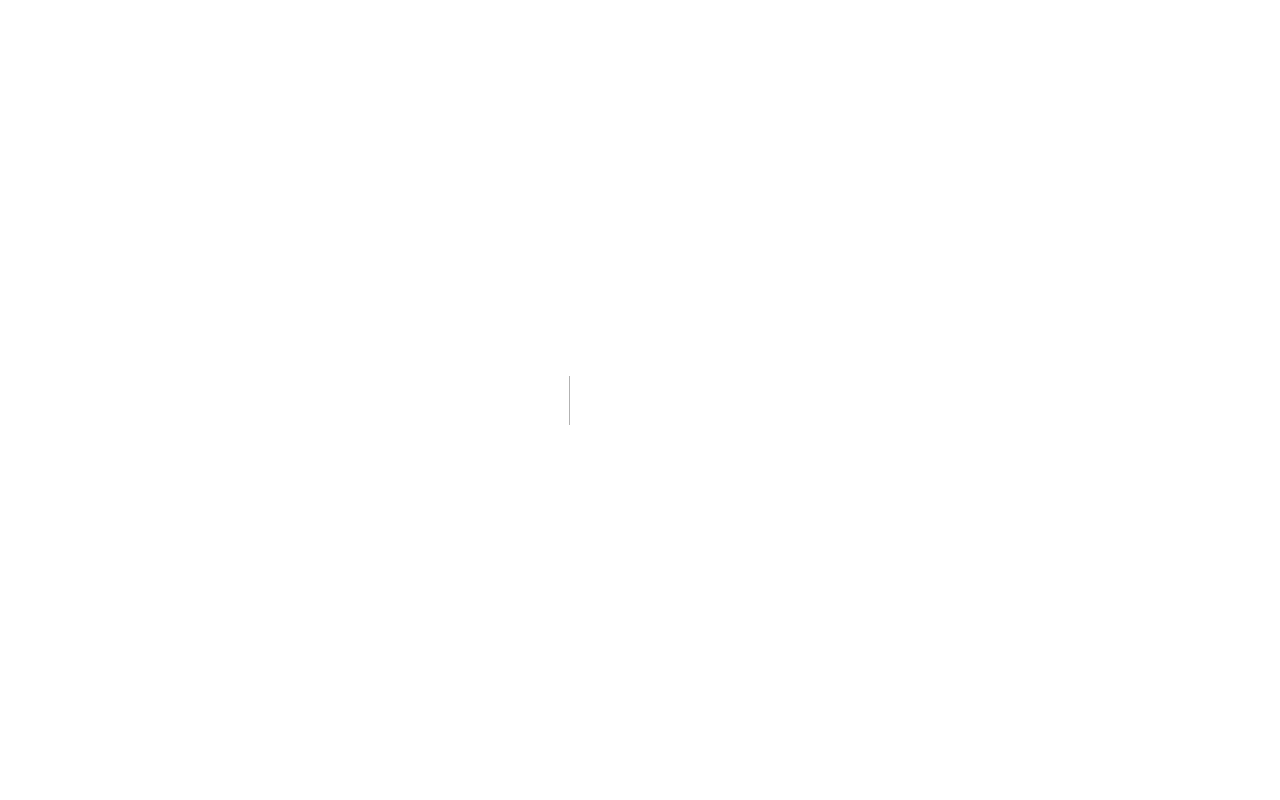
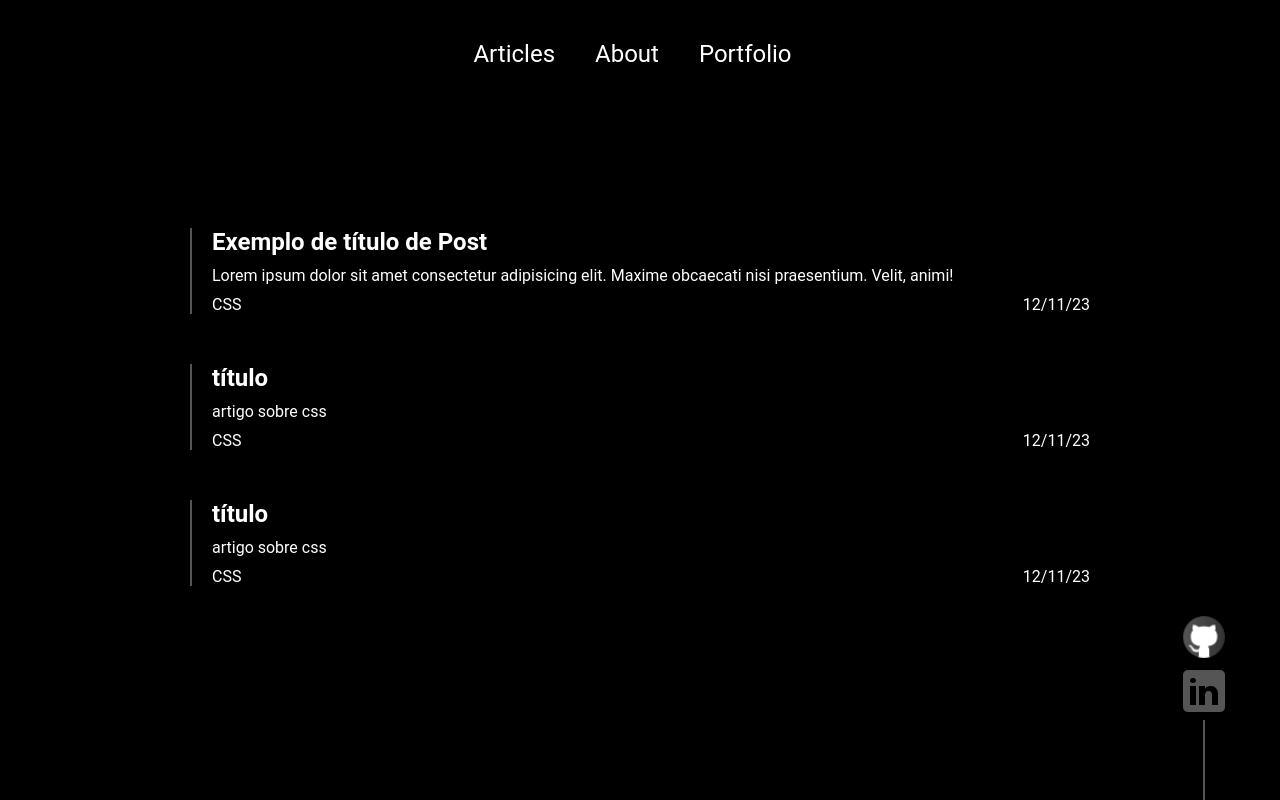
Before and after one commit to renatomagnus/blog, a Next.js app: page /all-posts in a window 1280 px wide. Before the commit this address had no page. Built offline with nearby package versions, Linux system fonts and the light colour scheme; a web font is replaced by a local one.

Commit message:
WIP all posts

```diff
--- /dev/null
+++ b/src/components/article/index.js
@@ -0,0 +1,16 @@
+const Article = ({ title, text, theme, date, className }) => {
+  return (
+    <section className={`articles underlined-articles ${className ? className : ''}`}>
+      <div className="article-items">
+        <h2 className="article-title">{title}</h2>
+        <p className="article-text">{text}</p>
+        <div className="article-footer">
+          <p className="article-theme">{theme}</p>
+          <p className="article-date">{date}</p>
+        </div>
+      </div>
+    </section>
+  );
+};
+
+export default Article;
--- /dev/null
+++ b/src/components/article/styles.css
@@ -0,0 +1,18 @@
+.articles {
+  width: 900px;
+  border-left: 2px solid #555;
+  padding-left: 20px;
+  margin: 50px auto 0;
+  cursor: pointer;
+}
+.articles .article-items .article-text {
+  margin-top: 10px;
+}
+.articles .article-items .article-footer {
+  margin-top: 10px;
+  display: flex;
+  justify-content: space-between;
+}
+.margin-top-20vh {
+  margin-top: 20vh;
+}
--- /dev/null
+++ b/src/components/article/styles.less
@@ -0,0 +1,26 @@
+.articles {
+  width: 900px;
+  border-left: 2px solid #555;
+  padding-left: 20px;
+  margin: 50px auto 0;
+  cursor: pointer;
+  .article-items {
+    .article-title {
+    }
+    .article-text {
+      margin-top: 10px;
+    }
+    .article-footer {
+      margin-top: 10px;
+      display: flex;
+      justify-content: space-between;
+      .article-theme {
+      }
+      .article-date {
+      }
+    }
+  }
+}
+.margin-top-20vh {
+  margin-top: 20vh;
+}
--- a/src/components/knowledge/index.js
+++ b/src/components/knowledge/index.js
@@ -71,7 +71,7 @@ const Knowledge = () => {
             target="_blank"
             className="knowledge-item"
           >
-            <img src="icons/react.png" alt="" />
+            <img className="scale08" src="icons/react.png" alt="" />
             <p className="item-name">React.js</p>
           </a>
           <a
--- /dev/null
+++ b/src/pages/all-posts/index.js
@@ -0,0 +1,17 @@
+import Article from '@/components/article';
+import Header from '@/components/header';
+import SocialMedias from '@/components/socialmedias';
+
+const AllPosts = () => {
+  return (
+    <>
+      <Header />
+      <Article className="margin-top-20vh" title="Exemplo de título de Post" text="Lorem ipsum dolor sit amet consectetur adipisicing elit. Maxime obcaecati nisi praesentium. Velit, animi! " theme="CSS" date="12/11/23"/>
+      <Article title="título" text="artigo sobre css" theme="CSS" date="12/11/23"/>
+      <Article title="título" text="artigo sobre css" theme="CSS" date="12/11/23"/>
+      <SocialMedias />
+    </>
+  );
+};
+
+export default AllPosts;
--- a/src/styles/globals.css
+++ b/src/styles/globals.css
@@ -45,35 +45,6 @@ nav ul {
 }
 nav ul li {
   cursor: pointer;
-}
-.underlined,
-.underlined-mobile {
-  position: relative;
-  text-decoration: none;
-  white-space: nowrap;
-}
-.underlined:focus:after,
-.underlined:hover:after {
-  background-color: white;
-  transform: scaleX(1);
-}
-.underlined-mobile:focus:after,
-.underlined-mobile:hover:after {
-  background-color: #2bbca7;
-  transform: scaleX(1);
-}
-.underlined:after,
-.underlined-mobile:after {
-  bottom: -3px;
-  content: '';
-  display: block;
-  height: 2px;
-  left: 0;
-  position: absolute;
-  transform: scaleX(0);
-  transform-origin: left;
-  transition: transform 0.25s ease;
-  width: 100%;
 }
 @media (max-width: 600px) {
   header {
@@ -535,6 +506,24 @@ nav ul li {
     margin-left: 19px;
   }
 }
+.articles {
+  width: 900px;
+  border-left: 2px solid #555;
+  padding-left: 20px;
+  margin: 50px auto 0;
+  cursor: pointer;
+}
+.articles .article-items .article-text {
+  margin-top: 10px;
+}
+.articles .article-items .article-footer {
+  margin-top: 10px;
+  display: flex;
+  justify-content: space-between;
+}
+.margin-top-20vh {
+  margin-top: 20vh;
+}
 * {
   margin: 0;
   padding: 0;
@@ -562,3 +551,39 @@ body::-webkit-scrollbar {
 .scale08 {
   transform: scale(0.8);
 }
+.underlined,
+.underlined-mobile,
+.underlined-articles {
+  position: relative;
+  text-decoration: none;
+  white-space: nowrap;
+}
+.underlined:focus:after,
+.underlined:hover:after {
+  background-color: white;
+  transform: scaleX(1);
+}
+.underlined-mobile:focus:after,
+.underlined-mobile:hover:after {
+  background-color: #2bbca7;
+  transform: scaleX(1);
+}
+.underlined-articles:focus:after,
+.underlined-articles:hover:after {
+  background-color: #555;
+  transform: scaleX(1);
+}
+.underlined:after,
+.underlined-mobile:after,
+.underlined-articles:after {
+  bottom: -3px;
+  content: '';
+  display: block;
+  height: 2px;
+  left: 0;
+  position: absolute;
+  transform: scaleX(0);
+  transform-origin: left;
+  transition: transform 0.25s ease;
+  width: 100%;
+}
--- a/src/styles/globals.less
+++ b/src/styles/globals.less
@@ -8,6 +8,8 @@
 @import url('../components/knowledge/styles.less');
 @import url('../components/family/styles.less');
 @import url('../components/socialmedias/styles.less');
+@import url('../pages/all-posts/styles.less');
+@import url('../components/article/styles.less');
 
 * {
   margin: 0;
@@ -37,3 +39,36 @@ body {
 .scale08{
   transform: scale(0.8);
 }
+
+.underlined, .underlined-mobile, .underlined-articles {
+  position: relative;
+  text-decoration: none;
+  white-space: nowrap;
+}
+.underlined:focus:after,
+.underlined:hover:after {
+  background-color: white;
+  transform: scaleX(1);
+}
+.underlined-mobile:focus:after,
+.underlined-mobile:hover:after {
+  background-color: #2bbca7;
+  transform: scaleX(1);
+}
+.underlined-articles:focus:after,
+.underlined-articles:hover:after {
+  background-color: #555;
+  transform: scaleX(1);
+}
+.underlined:after, .underlined-mobile:after, .underlined-articles:after {
+  bottom: -3px;
+  content: '';
+  display: block;
+  height: 2px;
+  left: 0;
+  position: absolute;
+  transform: scaleX(0);
+  transform-origin: left;
+  transition: transform 0.25s ease;
+  width: 100%;
+}
```
Also changed, not shown: src/components/header/styles.css (+0 -29 lines), src/components/header/styles.less (+0 -27 lines), src/pages/all-posts/styles.less (added).
